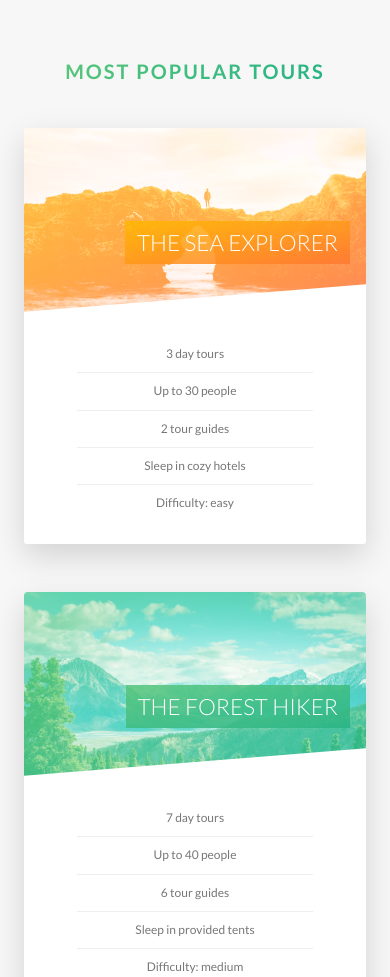
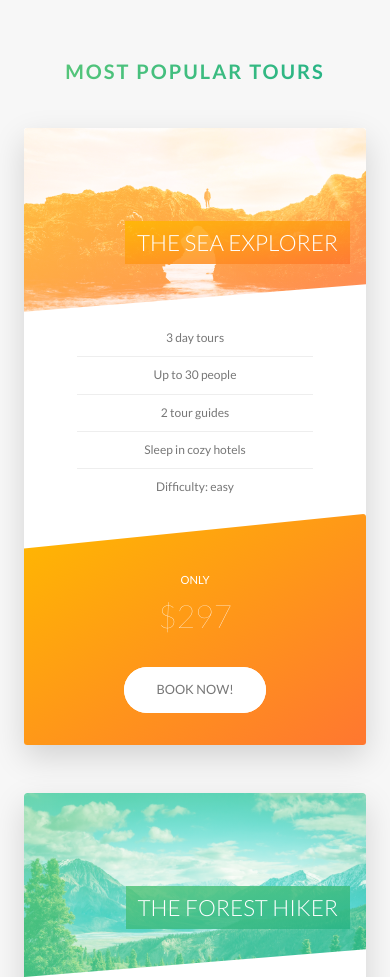
Before and after one commit to tshields86/Natours, a website: page index.html in a window 390 px wide. Shown: the part 2506-3483 px from the top of the page. Drawn offline with Linux system fonts and the light colour scheme.

Commit message:
Add media queries for card, story, and form

```diff
--- a/sass/components/_card.scss
+++ b/sass/components/_card.scss
@@ -145,4 +145,50 @@
     font-size: 6rem;
     font-weight: 100;
   }
+
+
+
+  @include respond(tab-port) {
+    height: auto;
+    border-radius: 3px;
+    background-color: $color-white;
+    box-shadow:  0 1.5rem 4rem rgba($color-black, .15);
+
+    &__side {
+      height: auto;
+      position: relative;
+      box-shadow: none;
+
+      &--back {
+        transform: rotateY(0);
+        clip-path: polygon(0 15%, 100% 0, 100% 100%, 0 100%);
+      }
+    }
+
+    &:hover &__side--front {
+      transform: rotateY(0);
+    }
+
+    &__details {
+      padding: 1rem 3rem;
+    }
+
+    /* BACK SIDE STYLING */
+    &__cta {
+      position: relative;
+      top: 0;
+      left: 0;
+      transform: translate(0);
+      width: 100%;
+      padding: 7rem 4rem 4rem;
+    }
+
+    &__price-box {
+      margin-bottom: 3rem;
+    }
+
+    &__price-value {
+      font-size: 4rem;
+    }
+  }
 }
--- a/sass/components/_form.scss
+++ b/sass/components/_form.scss
@@ -15,6 +15,10 @@
     width: 90%;
     display: block;
     transition: all .3s;
+
+    @include respond(tab-port) {
+      width: 100%;
+    }
 
     &:focus {
       outline: none;
@@ -50,6 +54,11 @@
   &__radio-group {
     width: 49%;
     display: inline-block;
+
+    @include respond(tab-port) {
+      width: 100%;
+      margin-bottom: 2rem;
+    }
   }
 
   &__radio-input {
--- a/sass/components/_story.scss
+++ b/sass/components/_story.scss
@@ -9,6 +9,16 @@
   font-size: $default-font-size;
   transform: skewX(-12deg);
 
+  @include respond(tab-port) {
+    width: 100%;
+    padding: 4rem;
+    padding-left: 7rem;
+  }
+
+  @include respond(phone) {
+    transform: skewX(0deg);
+  }
+
   &__shape {
     width: 15rem;
     height: 15rem;
@@ -19,6 +29,10 @@
     clip-path: circle(50% at 50% 50%);
     transform: translateX(-3rem) skewX(12deg);
     position: relative;
+
+    @include respond(phone) {
+      transform: translateX(-3rem) skewX(0deg);
+    }
   }
 
   &__img {
@@ -30,6 +44,10 @@
 
   &__text {
     transform: skewX(12deg);
+
+    @include respond(phone) {
+      transform: skewX(0deg);
+    }
   }
 
   &__caption {
--- a/sass/pages/_home.scss
+++ b/sass/pages/_home.scss
@@ -67,10 +67,33 @@
   border-radius: 3px;
   box-shadow: 0 1.5rem 4rem rgba($color-black, .2);
 
-  height: 50rem;
+  @include respond(tab-land) {
+    background-image: linear-gradient(
+      105deg,
+      rgba($color-white, .9) 0%,
+      rgba($color-white, .9) 65%,
+      transparent 65%
+    ), url(../img/nat-10.jpg);
+  }
+
+  @include respond(tab-port) {
+    background-image: linear-gradient(
+      to right,
+      rgba($color-white, .9) 0%,
+      rgba($color-white, .9) 100%
+    ), url(../img/nat-10.jpg);
+  }
 
   &__form {
     width: 50%;
     padding: 6rem;
+
+    @include respond(tab-land) {
+      width: 65%;
+    }
+
+    @include respond(tab-port) {
+      width: 100%;
+    }
   }
 }
```
Also changed, not shown: css/style.css.
